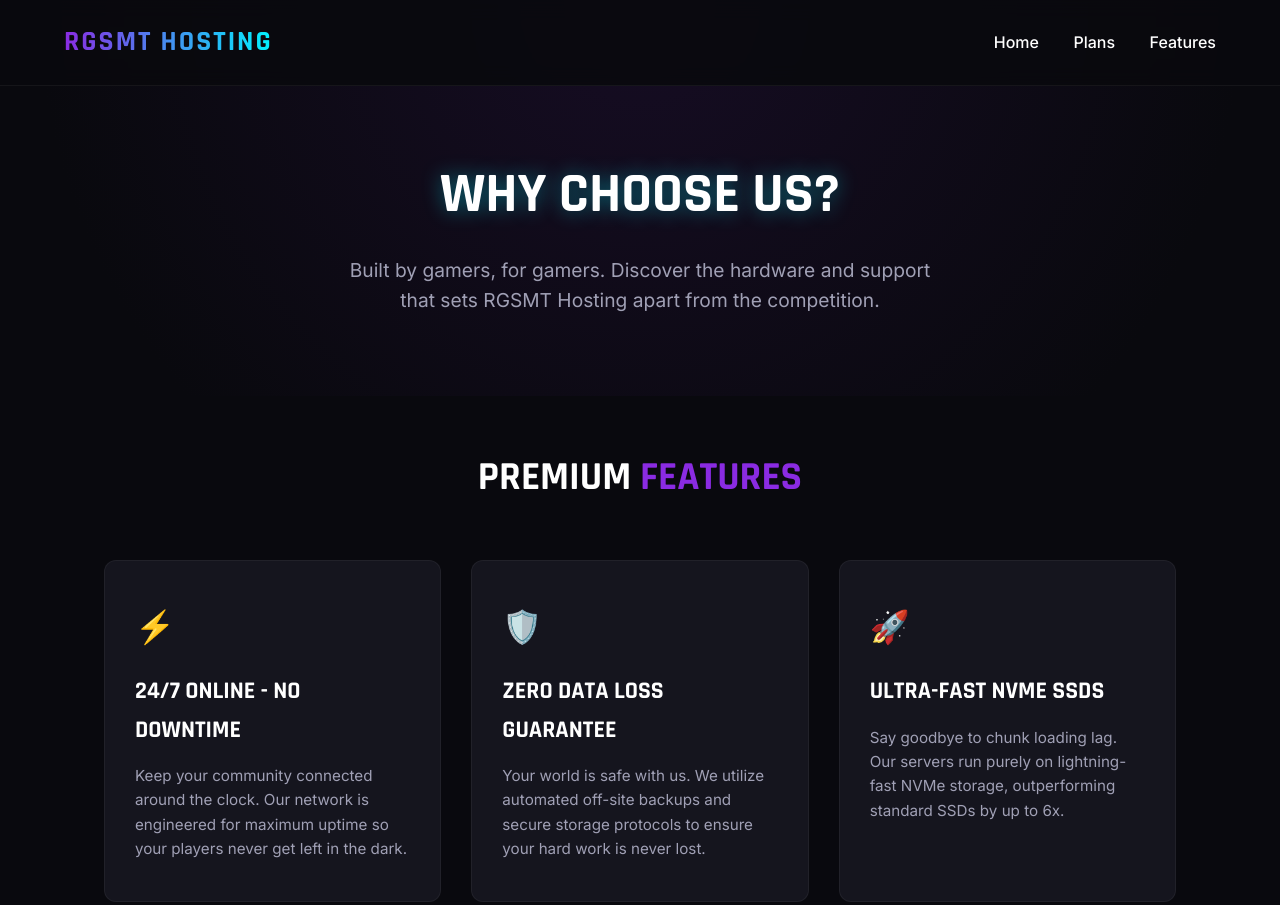
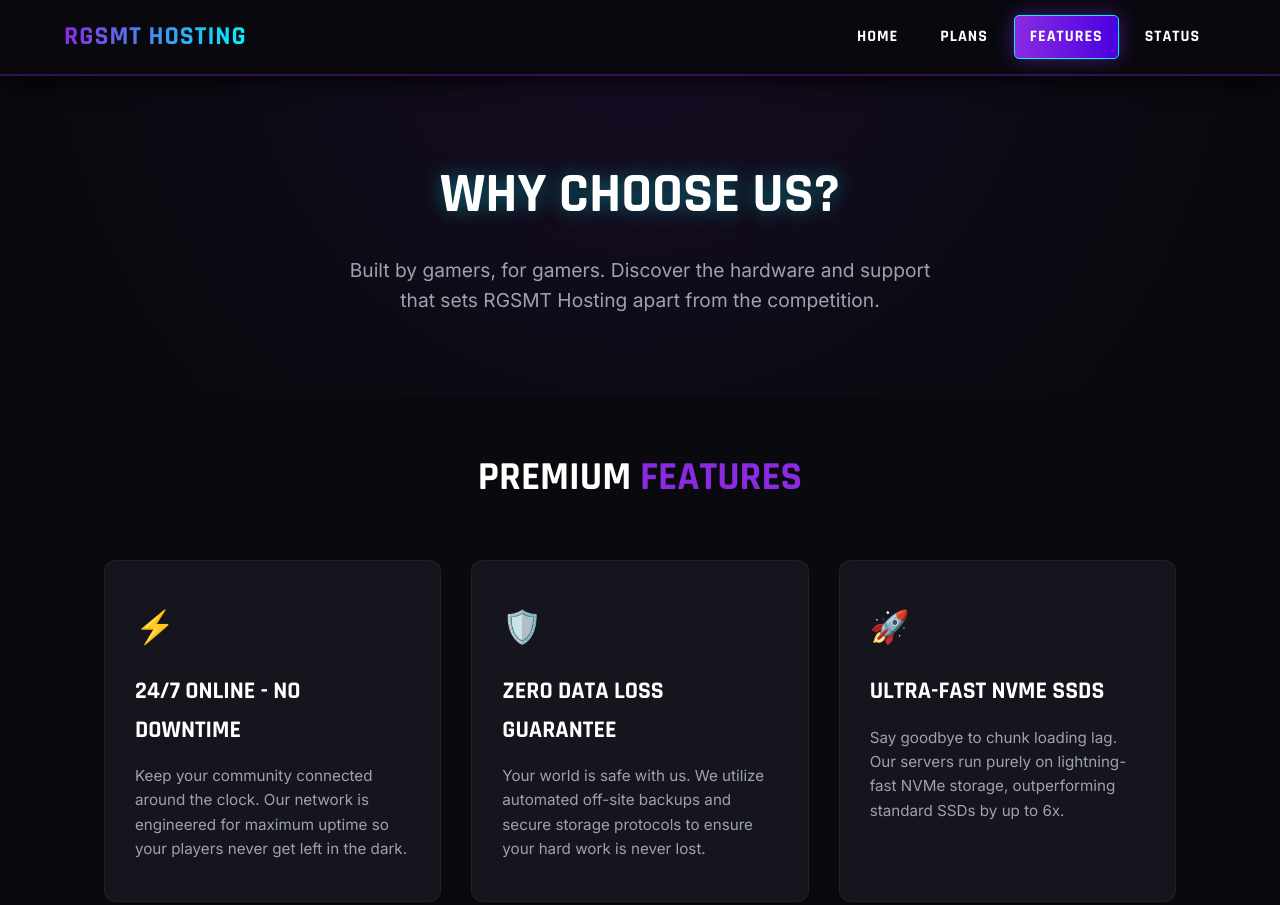
Before and after one commit to RG247FFPro/wbsite1, a plain HTML site: page page2.html in a window 1280 px wide. Shown: the top 905 px of the page. Drawn offline with Linux system fonts and the light colour scheme.

Commit message:
Update page2.html

```diff
--- a/page2.html
+++ b/page2.html
@@ -36,41 +36,71 @@
             text-transform: uppercase;
         }
 
-        /* --- Navbar --- */
+        /* --- Updated Nav Bar (GFX Look) --- */
         nav {
             display: flex;
             justify-content: space-between;
             align-items: center;
-            padding: 20px 5%;
-            background: rgba(9, 9, 14, 0.9);
-            backdrop-filter: blur(10px);
+            padding: 15px 5%;
+            background: rgba(9, 9, 14, 0.95);
+            backdrop-filter: blur(20px);
             position: fixed;
             width: 100%;
             top: 0;
-            z-index: 100;
-            border-bottom: 1px solid rgba(255, 255, 255, 0.05);
+            z-index: 9999;
+            border-bottom: 2px solid rgba(138, 43, 226, 0.3);
+            box-shadow: 0 5px 25px rgba(0, 0, 0, 0.8);
         }
 
         .logo {
-            font-size: 28px;
+            font-size: 26px;
             font-weight: 700;
             background: linear-gradient(to right, var(--primary), var(--accent));
             -webkit-background-clip: text;
             -webkit-text-fill-color: transparent;
-            letter-spacing: 2px;
+            letter-spacing: 1px;
             text-decoration: none;
+        }
+
+        .nav-links {
+            display: flex;
+            gap: 10px;
         }
 
         .nav-links a {
             color: var(--text-main);
             text-decoration: none;
-            margin-left: 30px;
-            font-weight: 500;
-            transition: color 0.3s ease;
+            font-family: 'Rajdhani', sans-serif;
+            font-weight: 600;
+            font-size: 1rem;
+            text-transform: uppercase;
+            letter-spacing: 1px;
+            padding: 8px 15px;
+            border-radius: 5px;
+            border: 1px solid transparent;
+            transition: all 0.3s ease;
         }
 
         .nav-links a:hover {
             color: var(--accent);
+            background: rgba(0, 242, 254, 0.1);
+            border-color: var(--accent);
+            box-shadow: 0 0 15px rgba(0, 242, 254, 0.3);
+        }
+
+        /* Active Page Glow */
+        .nav-links a.active {
+            color: white;
+            background: linear-gradient(90deg, var(--primary), var(--secondary));
+            border-color: var(--accent);
+            box-shadow: 0 0 20px rgba(138, 43, 226, 0.5);
+        }
+
+        /* Mobile View Fix */
+        @media (max-width: 600px) {
+            nav { padding: 15px 3%; }
+            .logo { font-size: 20px; }
+            .nav-links a { padding: 6px 10px; font-size: 0.85rem; }
         }
 
         /* --- Page Header --- */
@@ -225,7 +255,8 @@
         <div class="nav-links">
             <a href="index.html">Home</a>
             <a href="index.html#pricing">Plans</a>
-            <a href="#features">Features</a>
+            <a href="page2.html" class="active">Features</a>
+            <a href="status.html">Status</a>
         </div>
     </nav>
 
```
